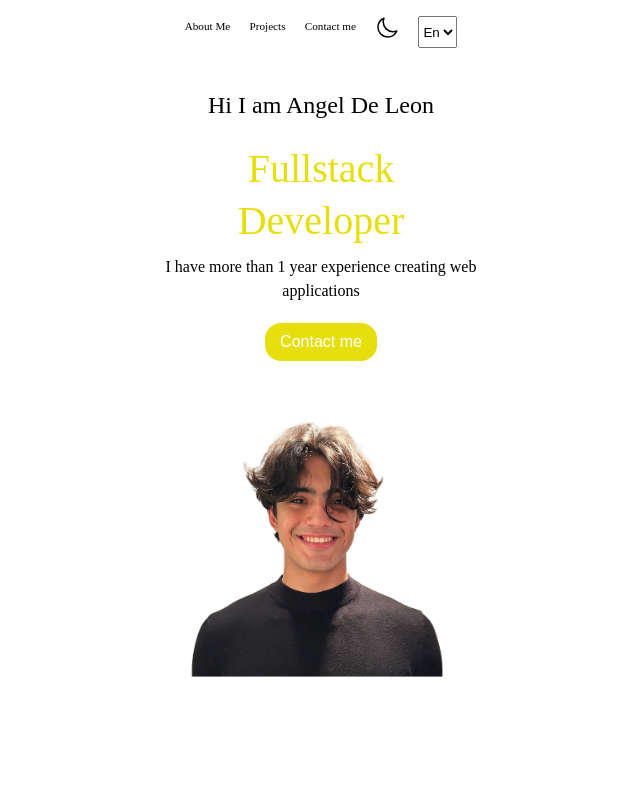
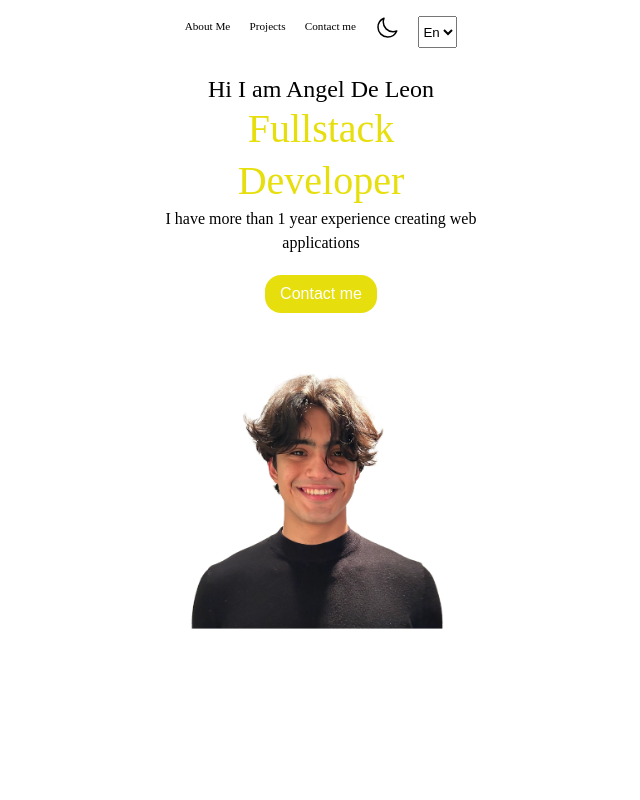
Before and after one commit to angelddeleon/Portafolio, a React (Vite) app: page / in a window 1280 px wide. Shown: the top 800 px of the page, without its empty margins (319-959 px from the left). Built offline with nearby package versions, Linux system fonts and the light colour scheme; a web font is replaced by a local one.

Commit message:
Done about me and project css

```diff
--- a/src/Components/Header/Header.css
+++ b/src/Components/Header/Header.css
@@ -73,12 +73,13 @@ main {
 .main-text h2 {
     font-size: 1.5em; /* Aumenta el tamaño para mejor legibilidad */
     font-weight: 400;
+    margin: 0;
 }
 
 .main-text h1 {
     align-self: center;
     color: #E7DF0D;
-    margin: .2em 0;
+    margin: 0em 0;
     width: 80%; /* Cambia a un porcentaje para que sea responsivo */
     max-width: 9em; /* Mantiene el ancho máximo */
     line-height: 1.3em;
@@ -111,3 +112,6 @@ main img {
     width: 90%; /* Mantiene el ancho responsivo */
     align-self: center;
 }
+
+
+/* Media query para pantallas de computadora y tablet */
--- a/src/index.css
+++ b/src/index.css
@@ -3,3 +3,7 @@
     padding: 0;
     box-sizing: border-box;
 }
+
+#root{
+    overflow-y: hidden;
+}
```
